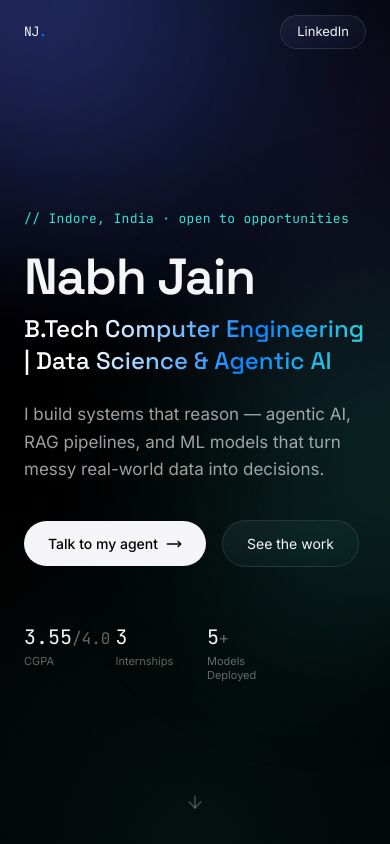
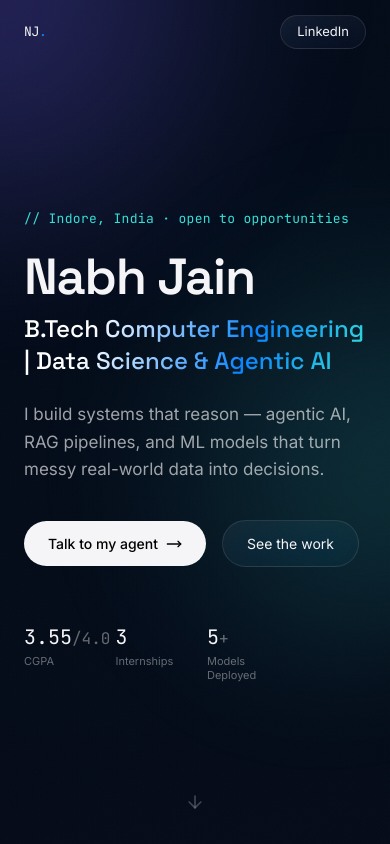
Before and after one commit to NabhJain/Agentic-Portfolio, a Next.js app: page / in a window 390 px wide. Shown: the top 844 px of the page. Built offline with nearby package versions, Linux system fonts and the light colour scheme.

Commit message:
fix: mobile background gradient

```diff
--- a/app/globals.css
+++ b/app/globals.css
@@ -9,10 +9,10 @@ html {
 body {
   background-color: #000000;
   background-image:
-    radial-gradient(circle at 18% 0%, rgba(10, 132, 255, 0.16), transparent 38%),
-    radial-gradient(circle at 85% 18%, rgba(123, 97, 255, 0.12), transparent 42%),
-    radial-gradient(circle at 50% 100%, rgba(52, 224, 214, 0.07), transparent 45%);
-  background-attachment: fixed;
+    radial-gradient(circle at 18% 0%, rgba(10, 132, 255, 0.08), transparent 38%),
+    radial-gradient(circle at 85% 18%, rgba(123, 97, 255, 0.06), transparent 42%),
+    radial-gradient(circle at 50% 100%, rgba(52, 224, 214, 0.04), transparent 45%);
+  background-attachment: scroll;
   color: #f5f5f7;
   overflow-x: hidden;
 }
```
